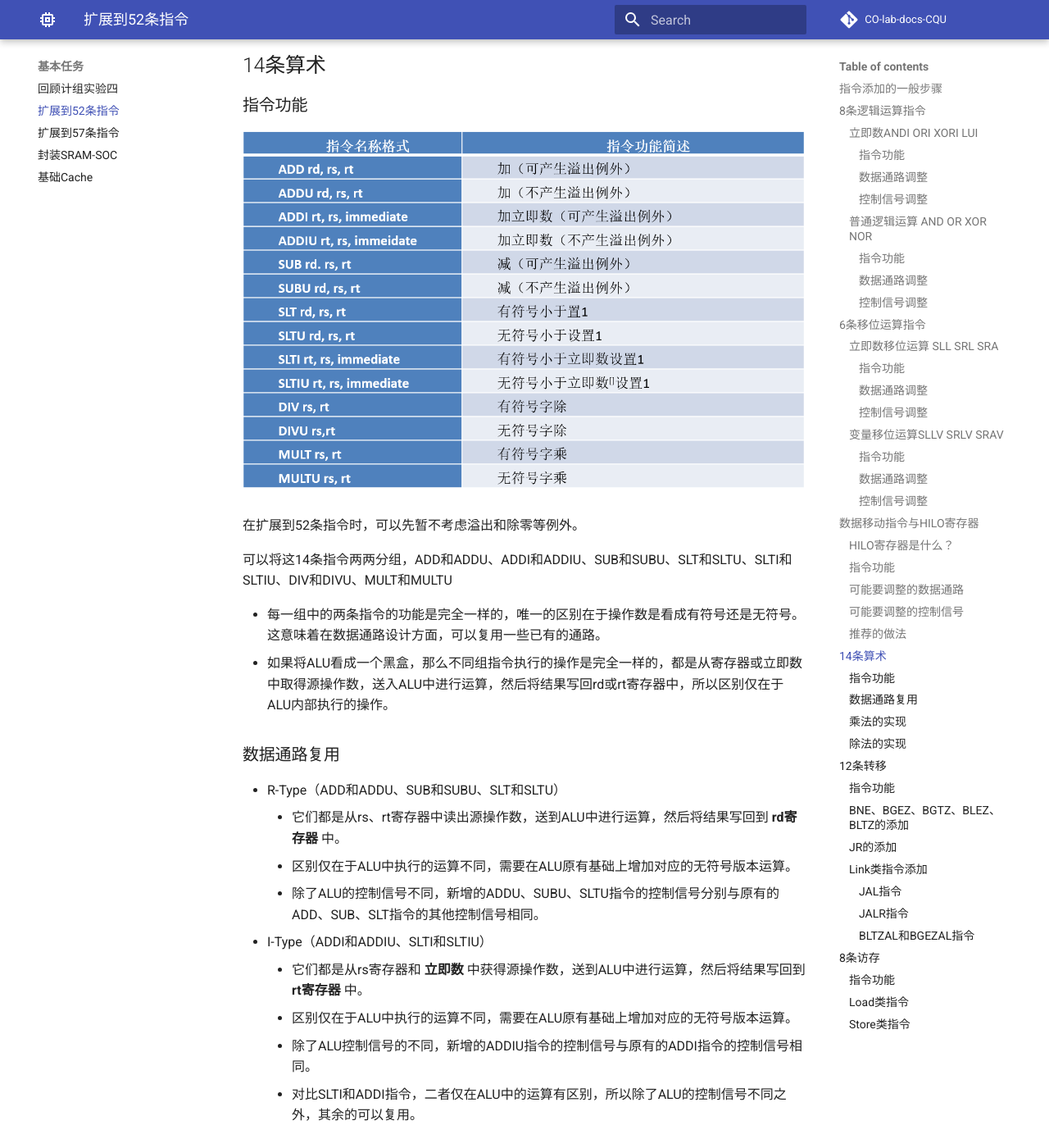
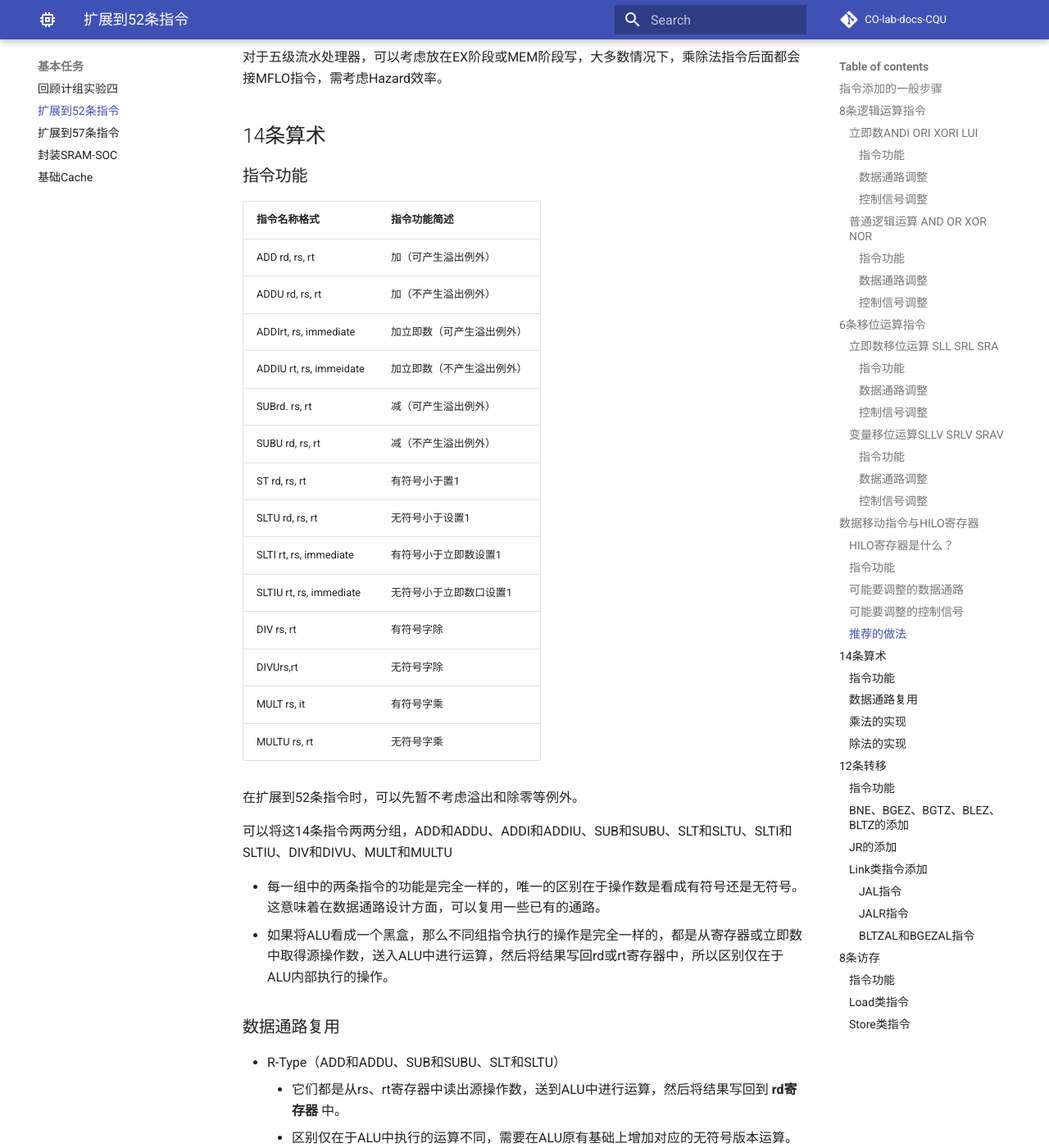
Before and after one commit to CQU-CS-LABs/CO-lab-docs-CQU, an MkDocs documentation site: the page built from docs/basic/extend_52.md, in a window 1280 px wide and 1400 px high, scrolled down 3671 px. Shown: the whole window at 82% size. Built offline with MkDocs 1.6.1 and Material for MkDocs 9.7.7, drawn with Linux system fonts in a browser that asks for light colours; comment, search, counter and statistics services are not loaded; some of the changed text lies outside the part shown.

Commit message:
replace pic with table

```diff
--- a/docs/basic/extend_52.md
+++ b/docs/basic/extend_52.md
@@ -90,9 +90,14 @@
   MIPS架构中，除了我们在LAB4中已经实现的Regfile包含32个通用寄存器外，还有两个特殊的寄存器——HI与LO。这是因为在乘除法计算中，两个32位的数相乘结果为64位，而除法的时候，除了商以外，还存在余数。因此为了避免32位通用寄存器存不下这些数的问题，MIPS架构使用了额外的HI、LO寄存器来完成乘除法运算。
 ### 指令功能
 
-  ![数据移动指令](../img/数据移动指令.png)
+| 指令名称格式 | 指令功能简述        |
+| ------------ | ------------------- |
+| MFHI rd      | HI寄存器→通用寄存器 |
+| MFLO rd      | LO寄存器→通用寄存器 |
+| MTHI rs      | 通用寄存器→HI寄存器 |
+| MTLO rs      | 通用寄存器→HI寄存器 |
 
-  MFXX类型将HI、LO寄存器中的值写入到通用寄存器，MTXX类型将通用寄存器中的值写入到HI、LO寄存器中。
+MFXX类型将HI、LO寄存器中的值写入到通用寄存器，MTXX类型将通用寄存器中的值写入到HI、LO寄存器中。
 
 ### 可能要调整的数据通路
 
@@ -114,7 +119,22 @@
 
 ## 14条算术
 ### 指令功能
-  ![算术运算指令](../img/算术运算指令.png)
+| 指令名称格式            | 指令功能简述               |
+| ----------------------- | -------------------------- |
+| ADD rd, rs, rt          | 加（可产生溢出例外）       |
+| ADDU rd, rs, rt         | 加（不产生溢出例外）       |
+| ADDIrt, rs, immediate   | 加立即数（可产生溢出例外） |
+| ADDIU rt, rs, immeidate | 加立即数（不产生溢出例外） |
+| SUBrd. rs, rt           | 减（可产生溢出例外）       |
+| SUBU rd, rs, rt         | 减（不产生溢出例外）       |
+| ST rd, rs, rt           | 有符号小于置1              |
+| SLTU rd, rs, rt         | 无符号小于设置1            |
+| SLTI rt, rs, immediate  | 有符号小于立即数设置1      |
+| SLTIU rt, rs, immediate | 无符号小于立即数口设置1    |
+| DIV rs, rt              | 有符号字除                 |
+| DIVUrs,rt               | 无符号字除                 |
+| MULT rs, it             | 有符号字乘                 |
+| MULTU rs, rt            | 无符号字乘                 |
 
   在扩展到52条指令时，可以先暂不考虑溢出和除零等例外。
 
@@ -171,10 +191,25 @@
 
 ## 12条转移
 ### 指令功能
-  + ![转移指令](../img/转移指令.png)
+| 指令名称格式       | 指令功能简述                           |
+| ------------------ | -------------------------------------- |
+| BEQ rs, rt, offset | 相等转移                               |
+| BNE rs, rt, offset | 不等转移                               |
+| BGEZ rs, offset    | 大于等于0转移                          |
+| BGTZ rs, offset    | 大于0转移                              |
+| BLEZ rs, offset    | 小于等于0转移                          |
+| BLTZ rs, offset    | 小于0转移                              |
+| BLTZAL rs, offset  | 小于0调用子程序并保存返回地址          |
+| BGEZAL rs, offset  | 大于等于0调用子程序并保存返回地址      |
+| J target           | 无条件直接跳转                         |
+| JAL target         | 无条件直接跳转至子程序并保存返回地址   |
+| JR rs              | 无条件寄存器跳转                       |
+| JALR rd, rs        | 无条件寄存器跳转至子程序并保存返回地址 |
+
   + 分支（branch）指令需要判断条件是否满足，跳转目标是 **延迟槽指令** PC加上立即数偏移量。
   + 跳转（jump）指令一定转移，跳转目标是 **延迟槽指令** PC与立即数或寄存器值拼接而成。
   + 特殊类型：BLTZAL、BGEZAL、JAL、JALR。这四条Link类指令除了要执行转移操作，还要将 **延迟槽指令之后** 一条指令的PC（ **PC+8** ）保存到寄存器中。前三条指令都是保存到 **31号** 寄存器中，JALR指令则是保存到 **第rd项** 寄存器。
+
 ### BNE、BGEZ、BGTZ、BLEZ、BLTZ的添加
   + 这5条指令功能和BEQ类似，区别在于它们判断是否跳转的方式不一样
   + 数据通路方面，只需要对生成是否跳转信号的逻辑进行扩展即可，其余功能可直接复用BEQ的通路。
@@ -212,11 +247,22 @@
 
 ## 8条访存
 ### 指令功能
-  + ![访存指令](../img/访存指令.png)
+| 指令名称格式          | 指令功能简述     |
+| --------------------- | ---------------- |
+| LB rt, offset(base)   | 取字节有符号扩展 |
+| BU rt, offset(base)   | 取字节无符号扩展 |
+| LH rt, offset (base)  | 取半字有符号扩展 |
+| LHU rt, offset (base) | 取半字无符号扩展 |
+| LW rt, offset(base)   | 取字             |
+| SB rt, offset(base)   | 存字节           |
+| SH rt, offset(base)   | 存半字           |
+| SW rt, offset (base)  | 存字             |
+
   + 访存指令分为Load和Store两类：Load类指令从数据RAM中读取数据，加载到寄存器中；Store类指令将寄存器中的值保存到数据RAM中。
   + Load类指令计算数据RAM虚地址的源操作数来源、地址计算方法、虚实地址转换的规则是完全一样的，且它们得到的访存结果都是写回第rt项寄存器。它们之间的差异仅在于从数据RAM中取回的数据位宽不同。
   + Store类指令计算虚地址的操作数来源、地址计算方法、虚实地址转化规则是完全一样的，且都是将**第rt项**寄存器中的值存入数据RAM。它们的差异在于存入数据RAM数据的宽度不同。
   + 由于数据RAM的宽度是4个字节，不同的访存指令会涉及到的宽度有1个字节、2个字节、4个字节，所以就需要使用访存地址的低两位作为偏移量，来选择要使用4个字节中的哪几个字节。同时也会引入地址对齐例外，不过在未实现异常处理的时候，可以暂且不用考虑。
+
 ### Load类指令
   + 根据这些指令的功能，LB、LBU、LH、LHU这四条指令在译码、执行、写回级的数据通路和控制逻辑可以复用LW指令的实现，只是控制信号要对应生成。下面分析如何处理这些指令之间的差异。
   + 从数据RAM输出结果中选择所需内容
```
Also changed, not shown: docs/img/数据移动指令.png (deleted), docs/img/算术运算指令.png (deleted), docs/img/访存指令.png (deleted), docs/img/转移指令.png (deleted).
